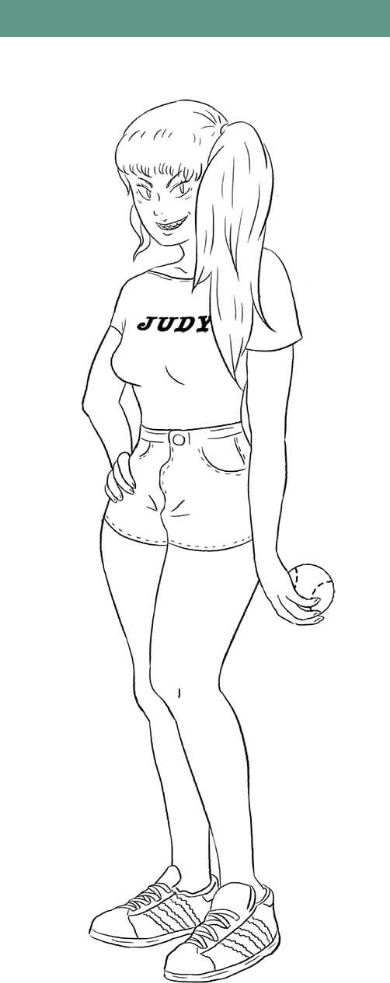
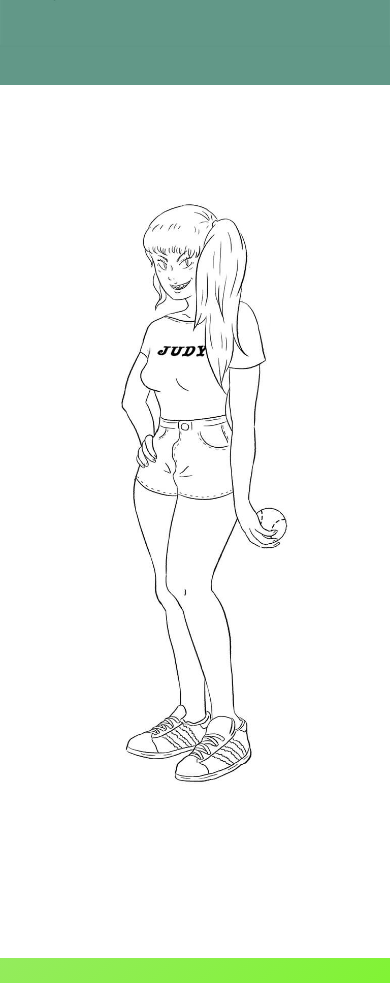
Before and after one commit to weibb/portfolio, a plain HTML site: page projects/P10.html in a window 390 px wide. Shown: the part 6526-7509 px from the top of the page. Drawn offline with nearby package versions, Linux system fonts and the light colour scheme; a web font is replaced by a local one.

Commit message:
Adjust illu mobile spacing

```diff
--- a/css/projects.css
+++ b/css/projects.css
@@ -218,11 +218,13 @@ figure {
     display: none;
  }
 
-
-#brand #section4,
 #illu #section4,
 #ceramics #section4 {
-    padding-top: 0;
+    padding-top: 10rem;
+}
+
+#brand #section4 {
+    padding-top: 5rem;
 }
 
 /* ==========================================================================
@@ -766,6 +768,15 @@ figure {
         margin: 0 0 5rem 0;
      }
 
+     #brand #section4 {
+         padding-top: 0;
+     }
+
+    #illu #section4,
+    #ceramics #section4 {
+        padding-top: 3rem;
+    }
+
      #brand .top {
          padding:2em 0;
      }
--- a/projects/P10.html
+++ b/projects/P10.html
@@ -93,7 +93,7 @@
                         <figure class="gallery__item gallery__item--13">
                             <img data-aos="fade-up" class="gallery__img" src="../img/illu/wizardintraining3.jpg" alt="">
                         </figure>
-                        <figure class="gallery__item gallery__item--14">
+                        <figure class="gallery__item gallery__item--14 mobile-small">
                             <img data-aos="fade-up" class="gallery__img" src="../img/illu/JUDY2.jpg" alt="">
                         </figure>
 
```
